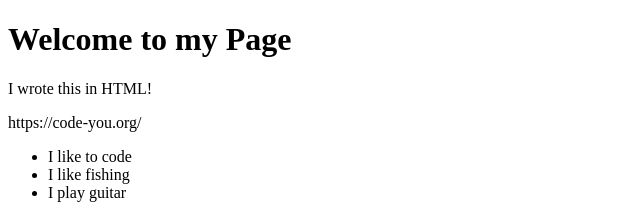
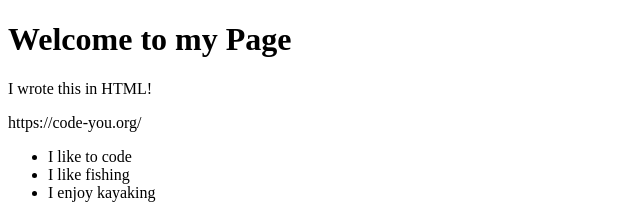
Before and after one commit to Hyperveil28/About-Me-HTML, a plain HTML site: page index.html in a window 1280 px wide. Shown: the top 215 px of the page, 0-640 px from the left. Drawn offline with Linux system fonts and the light colour scheme.

Commit message:
Edited INDEX.HTML file

```diff
--- a/index.html
+++ b/index.html
@@ -11,7 +11,7 @@
         <a> https://code-you.org/</a>
         <ul> <li> I like to code </li>
             <li> I like fishing </li>
-            <li> I play guitar </li>
+            <li> I enjoy kayaking </li>
             </ul>
             <img src="https://code-you.org/wp-content/uploads/2023/07/codeyou-logo-wink.gif" alt="Code: You Logo">
 </body>
```
